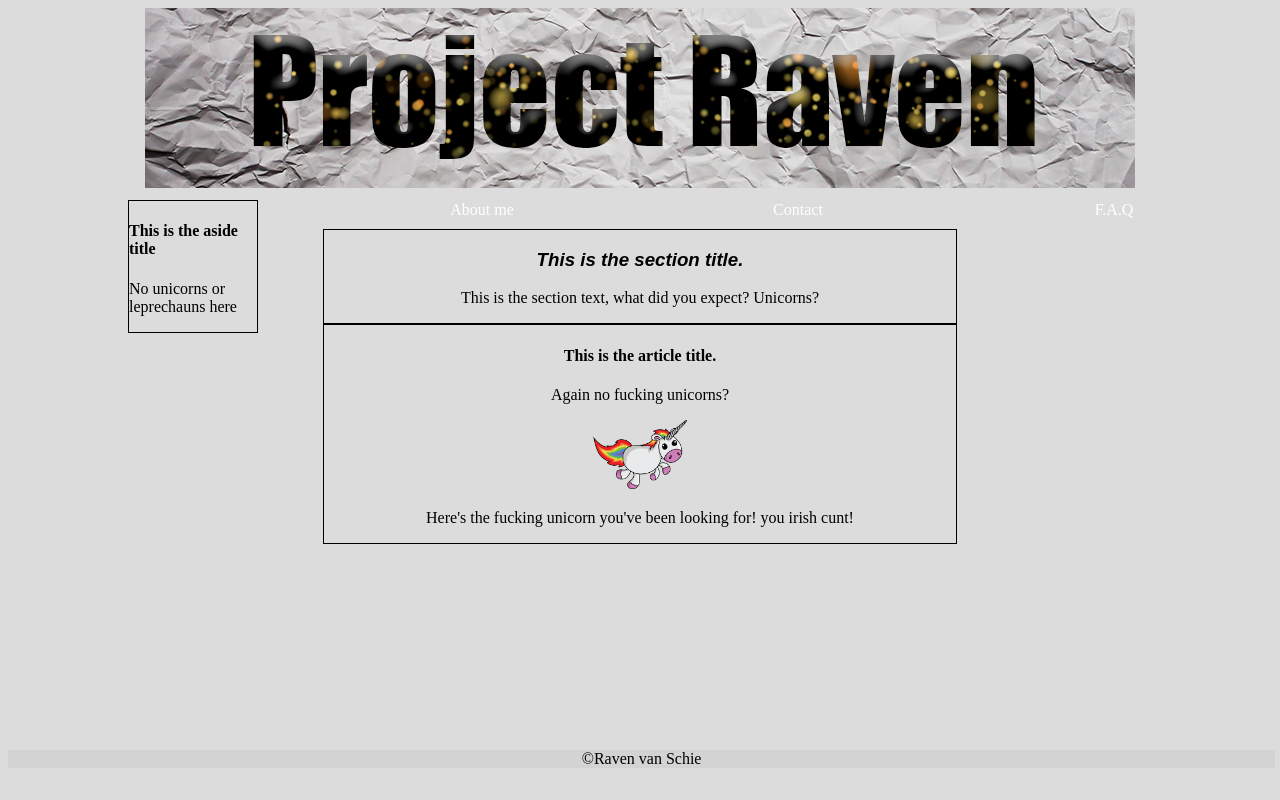
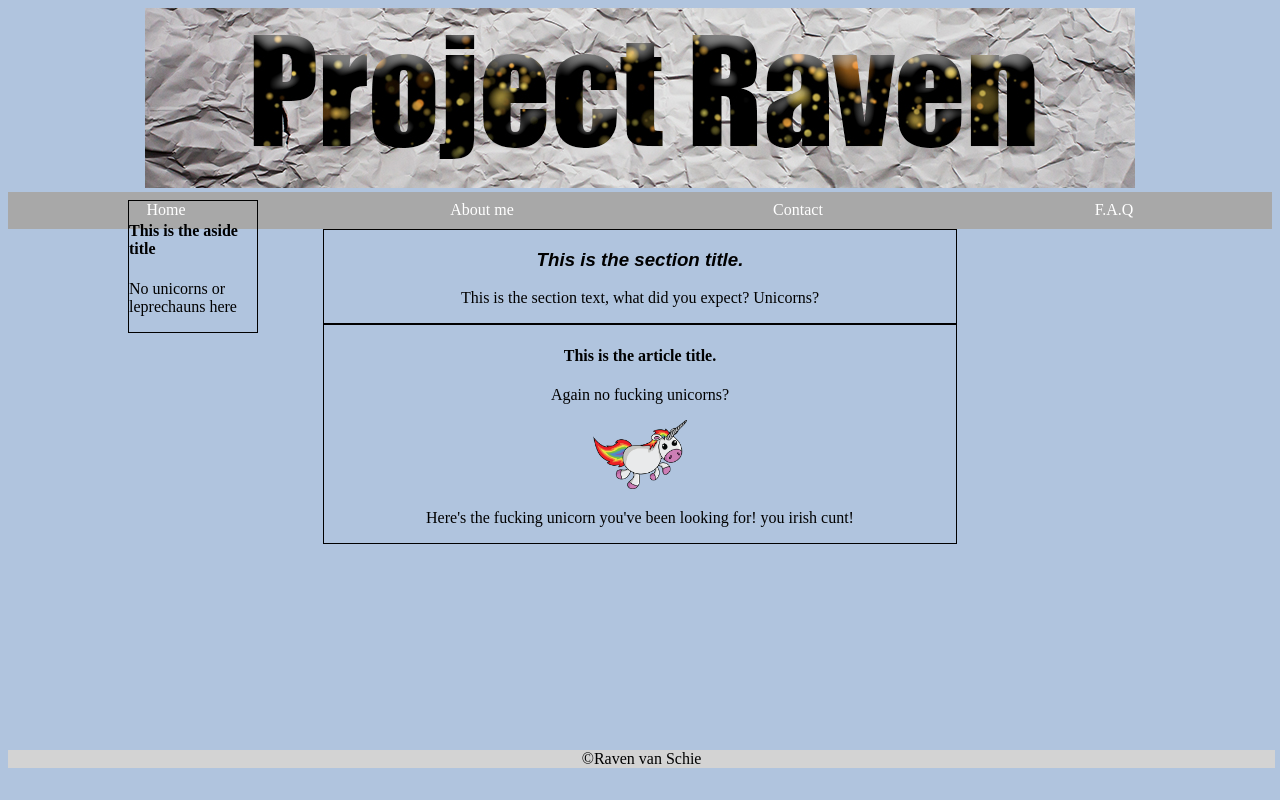
Before and after one commit to 420BlazeRaven/projektRaven, a plain HTML site: page index.html in a window 1280 px wide. Drawn offline with Linux system fonts and the light colour scheme.

Commit message:
Last changes for today
Changed background color and made %'s

```diff
--- a/style.css
+++ b/style.css
@@ -1,5 +1,5 @@
-*{
-	background-color:gainsboro;
+body{
+	background-color:lightsteelblue;
 }
 header{
 	width:990px;
```
